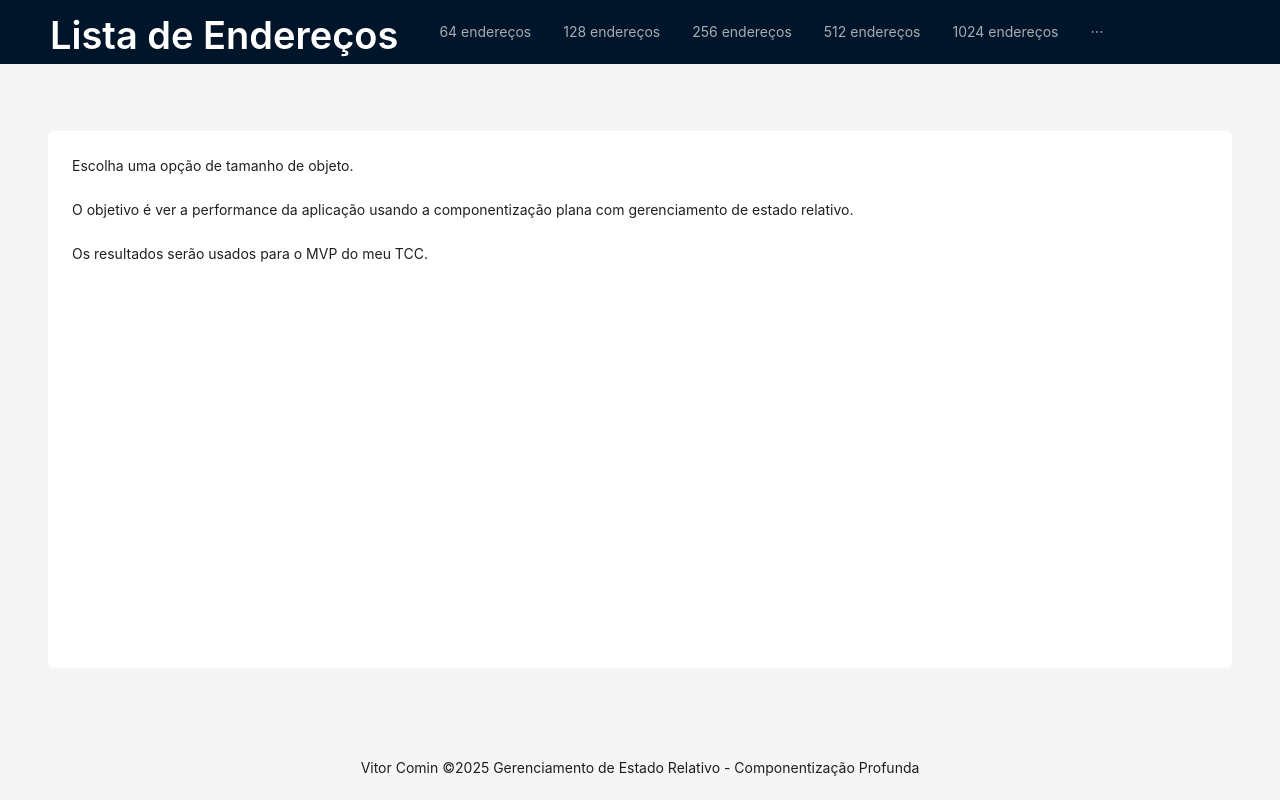
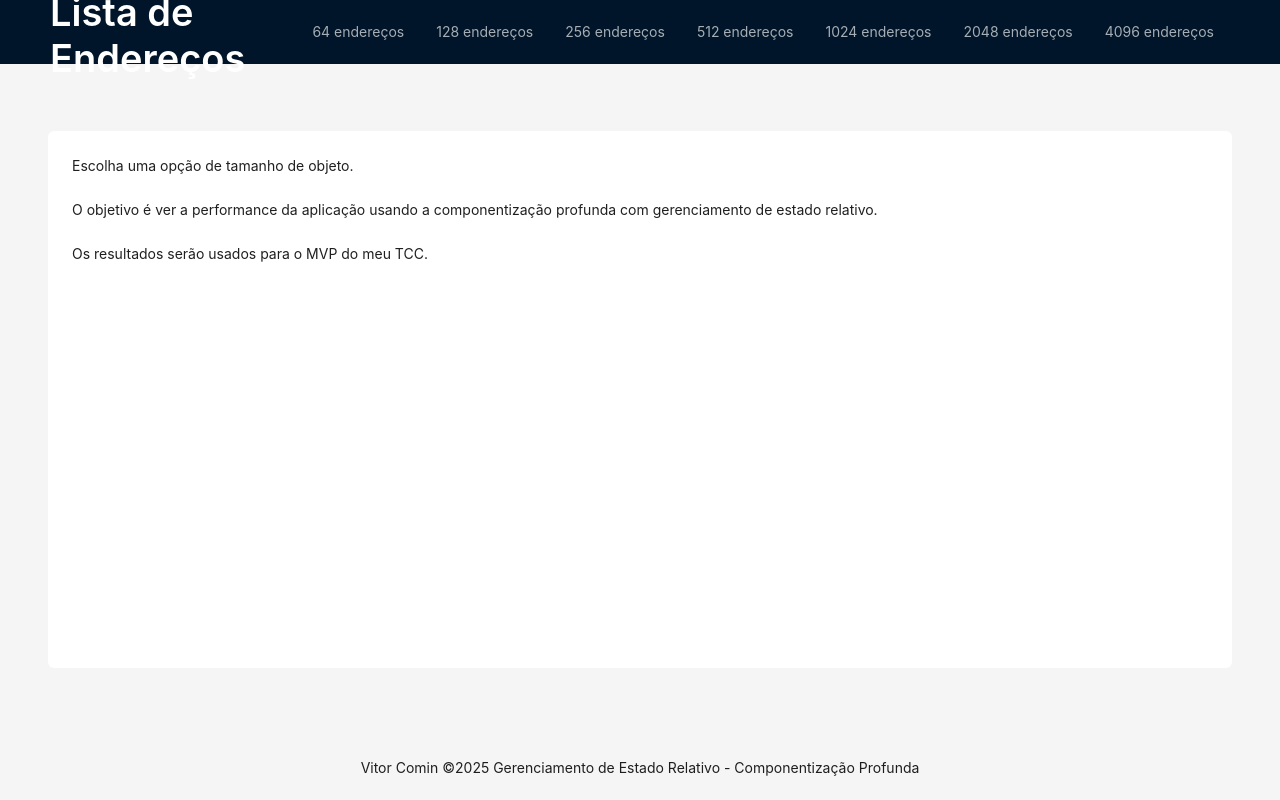
Before and after one commit to VitorComin/galeria-de-fotos-profundo, a React (Create React App) app: page / in a window 1280 px wide. Built offline with nearby package versions, Linux system fonts and the light colour scheme.

Commit message:
final adjustments on components

```diff
--- a/src/App.tsx
+++ b/src/App.tsx
@@ -6,17 +6,13 @@ import ContentPage from "./pages/ContentPage";
 import { useState } from "react";
 import { IAddresses } from "./types/GeneralTypes";
 
-const { Content } = Layout;
-
 function App() {
   const [addressesList, setAddressesList] = useState<IAddresses[]>([]);
 
   return (
     <Layout style={{ height: "100vh" }}>
       <LayoutHeader setAddressesList={setAddressesList} />
-      <Content className="layout-content">
-        <ContentPage addressesList={addressesList} />
-      </Content>
+      <ContentPage addressesList={addressesList} />
       <LayoutFooter />
     </Layout>
   );
--- a/src/components/ContentLayout/index.tsx
+++ b/src/components/ContentLayout/index.tsx
@@ -1,5 +1,5 @@
-import { Col, List, Space, Typography } from "antd";
-import { IAddresses, IContentLayout } from "../../types/GeneralTypes";
+import { Space, Typography } from "antd";
+import { IContentLayout } from "../../types/GeneralTypes";
 import ListLayout from "../ListLayout";
 
 const ContentLayout: React.FC<IContentLayout> = ({ addressesList }) => {
@@ -13,7 +13,7 @@ const ContentLayout: React.FC<IContentLayout> = ({ addressesList }) => {
           <br />
           <br />
           O objetivo é ver a performance da aplicação usando a componentização
-          plana com gerenciamento de estado relativo.
+          profunda com gerenciamento de estado relativo.
           <br />
           <br />
           Os resultados serão usados para o MVP do meu TCC.
--- a/src/components/HeaderContentMenu/index.tsx
+++ b/src/components/HeaderContentMenu/index.tsx
@@ -1,18 +1,14 @@
-import { Faker, base, pt_BR } from "@faker-js/faker";
 import { IHeaderContentMenu } from "../../types/GeneralTypes";
 import HeaderContentMenuOptions from "../HeaderContentMenuOptions";
-
-const BrazilianFaker = new Faker({
-  locale: [pt_BR, base],
-});
+import { Space } from "antd";
 
 const HeaderContentMenu: React.FC<IHeaderContentMenu> = ({
   setAddressesList,
 }) => {
   return (
-    <>
+    <Space>
       <HeaderContentMenuOptions setAddressesList={setAddressesList} />
-    </>
+    </Space>
   );
 };
 
--- a/src/components/ListLayout/index.tsx
+++ b/src/components/ListLayout/index.tsx
@@ -1,11 +1,12 @@
+import { Space } from "antd";
 import { IListLayout } from "../../types/GeneralTypes";
 import AddressesList from "../AddressesList";
 
 const ListLayout: React.FC<IListLayout> = ({ addressesList }) => {
   return (
-    <>
+    <Space style={{ width: "100%" }}>
       <AddressesList addressesList={addressesList} />
-    </>
+    </Space>
   );
 };
 
--- a/src/pages/ContentPage/index.tsx
+++ b/src/pages/ContentPage/index.tsx
@@ -1,8 +1,15 @@
 import { IContentPage } from "../../types/GeneralTypes";
 import ContentLayout from "../../components/ContentLayout";
+import { Layout } from "antd";
+
+const { Content } = Layout;
 
 const ContentPage: React.FC<IContentPage> = ({ addressesList }) => {
-  return <ContentLayout addressesList={addressesList} />;
+  return (
+    <Content className="layout-content">
+      <ContentLayout addressesList={addressesList} />
+    </Content>
+  );
 };
 
 export default ContentPage;
```
Also changed, not shown: 1 other file (tests, documents, lock files or other folders).
